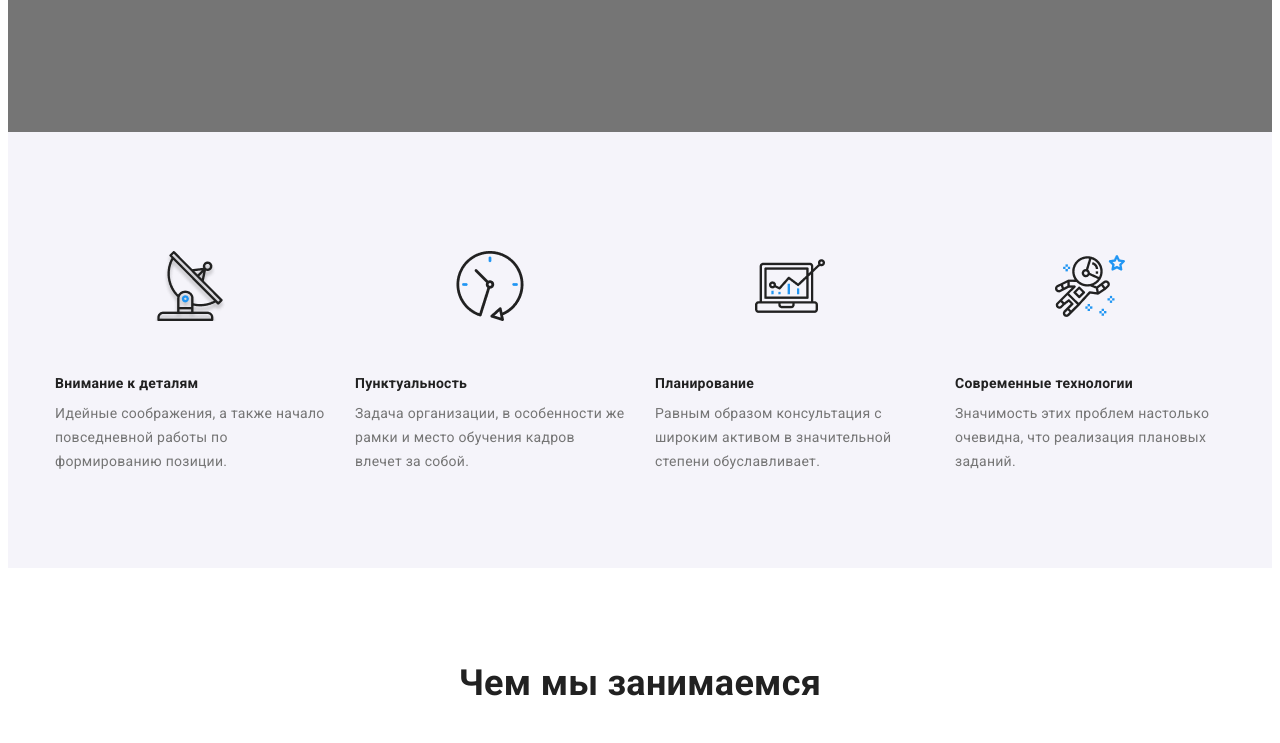
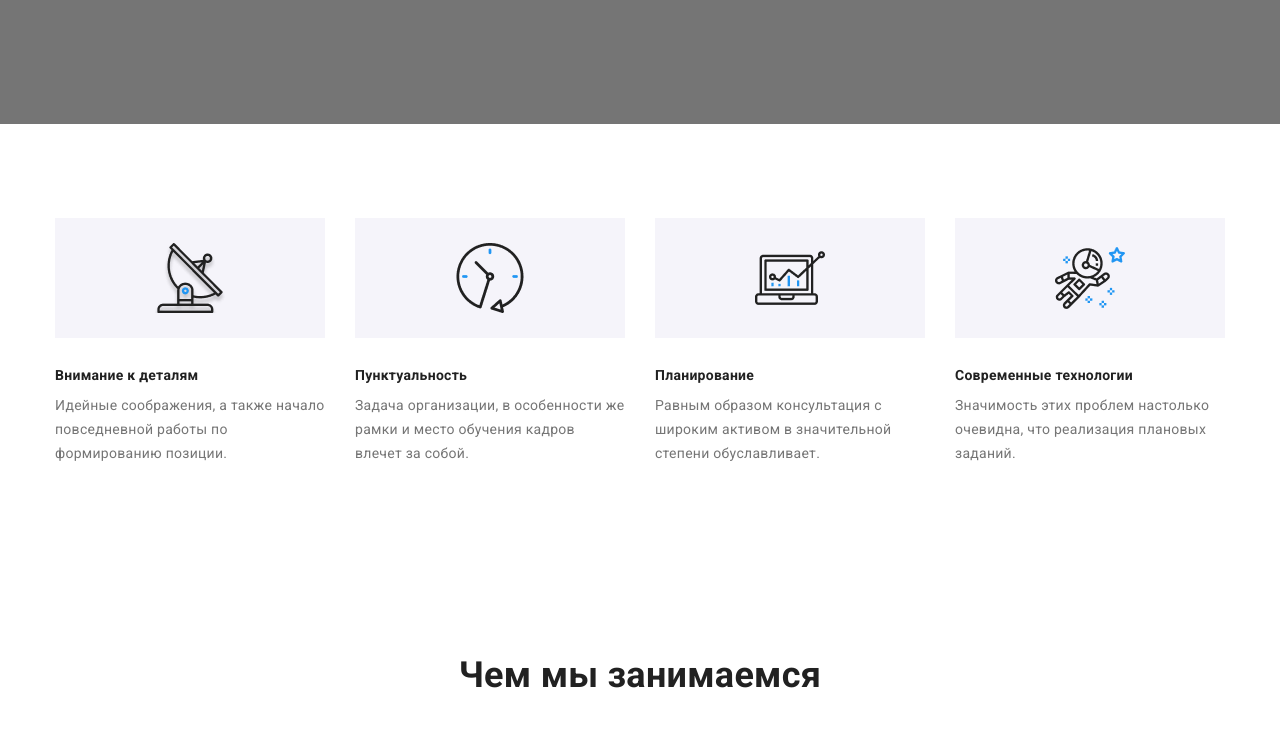
Before and after one commit to VShenderchuk/goit-markup-hw-03, a plain HTML site: page index.html in a window 1280 px wide. Shown: the part 560-1303 px from the top of the page. Drawn offline with Linux system fonts and the light colour scheme.

Commit message:
Changes background-color features,adds margin 0 to body

```diff
--- a/css/styles.css
+++ b/css/styles.css
@@ -22,6 +22,7 @@
          font-size: 14px;
          line-height: 1.71;
          letter-spacing: 0.02em;
+         margin: 0;
      }
 
      .logo {
@@ -342,7 +343,7 @@
      /*Features styles*/
 
      .features {
-         background-color: var(--features-area-color);
+         background-color: var(--additional-color);
      }
 
      .features-list {
```
